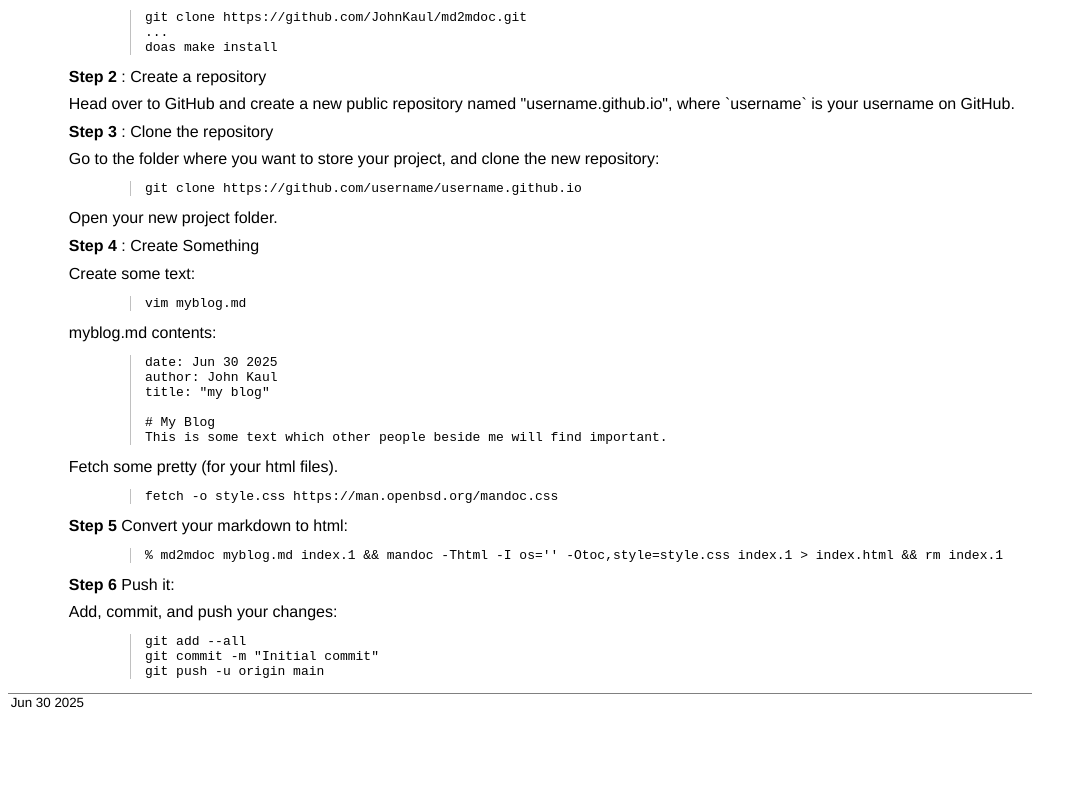
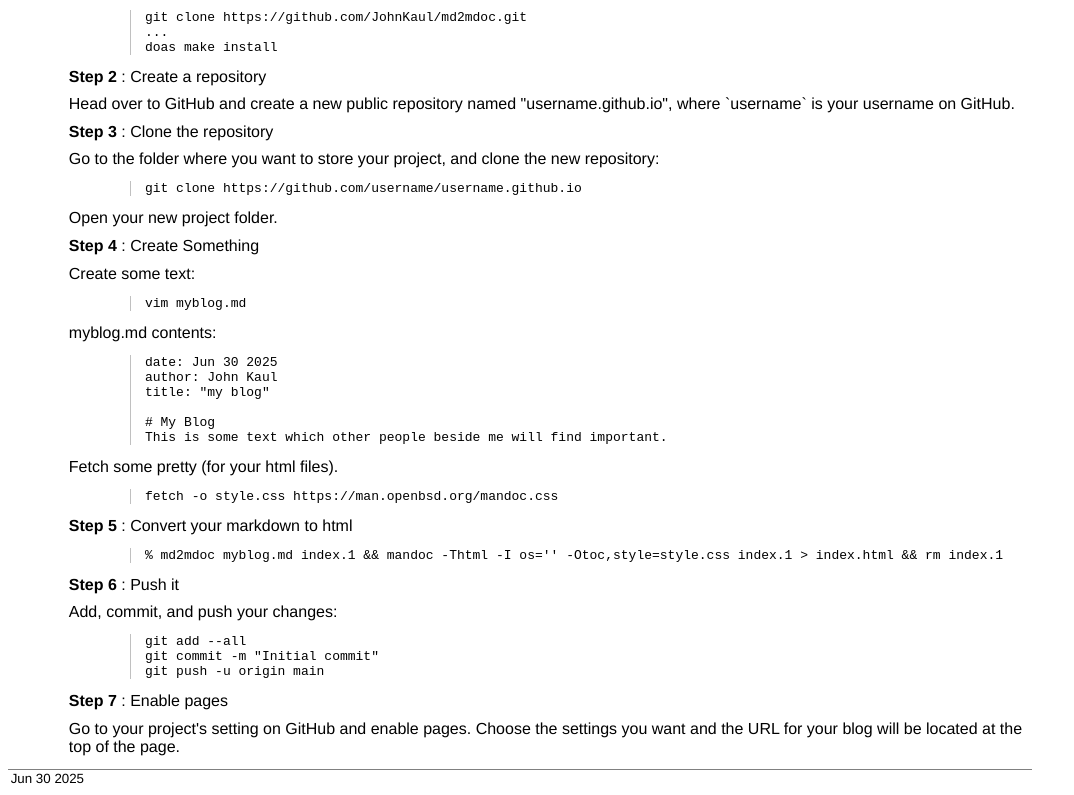
Before and after one commit to JohnKaul/john.github.io, a plain HTML site: page index.html in a window 1280 px wide. Shown: the part 807-1602 px from the top of the page, without its empty margins (0-1074 px from the left). Before the commit the page ends 1526 px from the top, so only its background shows below. Drawn offline with Linux system fonts and the light colour scheme.

Commit message:
index:
Added instructions.

```diff
--- a/index.html
+++ b/index.html
@@ -114,13 +114,13 @@ Open your new project folder.
  fetch -o style.css https://man.openbsd.org/mandoc.css
 </pre>
 </div>
-<p class="Pp"><b class="Sy">Step 5</b> Convert your markdown to html:</p>
+<p class="Pp"><b class="Sy">Step 5</b> : Convert your markdown to html</p>
 <div class="Bd Pp Bd-indent">
 <pre>
  % md2mdoc myblog.md index.1 &amp;&amp; mandoc -Thtml -I os='' -Otoc,style=style.css index.1 &gt; index.html &amp;&amp; rm index.1
 </pre>
 </div>
-<p class="Pp"><b class="Sy">Step 6</b> Push it:</p>
+<p class="Pp"><b class="Sy">Step 6</b> : Push it</p>
 <p class="Pp">Add, commit, and push your changes:</p>
 <div class="Bd Pp Bd-indent">
 <pre>
@@ -129,6 +129,10 @@ Open your new project folder.
  git push -u origin main
 </pre>
 </div>
+<p class="Pp"><b class="Sy">Step 7</b> : Enable pages</p>
+<p class="Pp">Go to your project's setting on GitHub and enable pages. Choose
+    the settings you want and the URL for your blog will be located at the top
+    of the page.</p>
 </section>
 </div>
 <table class="foot">
```
